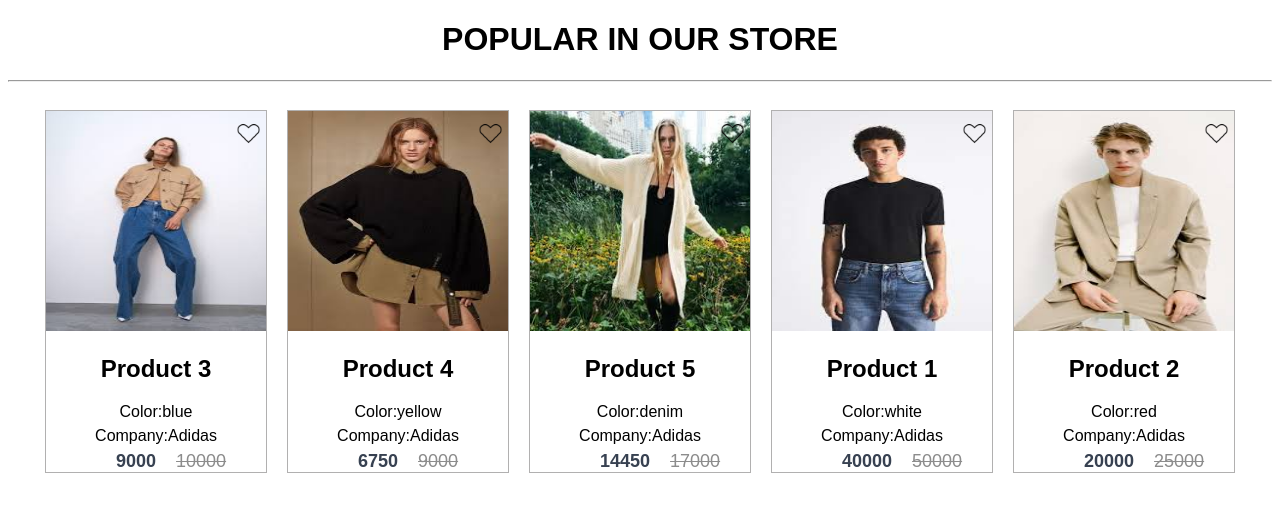
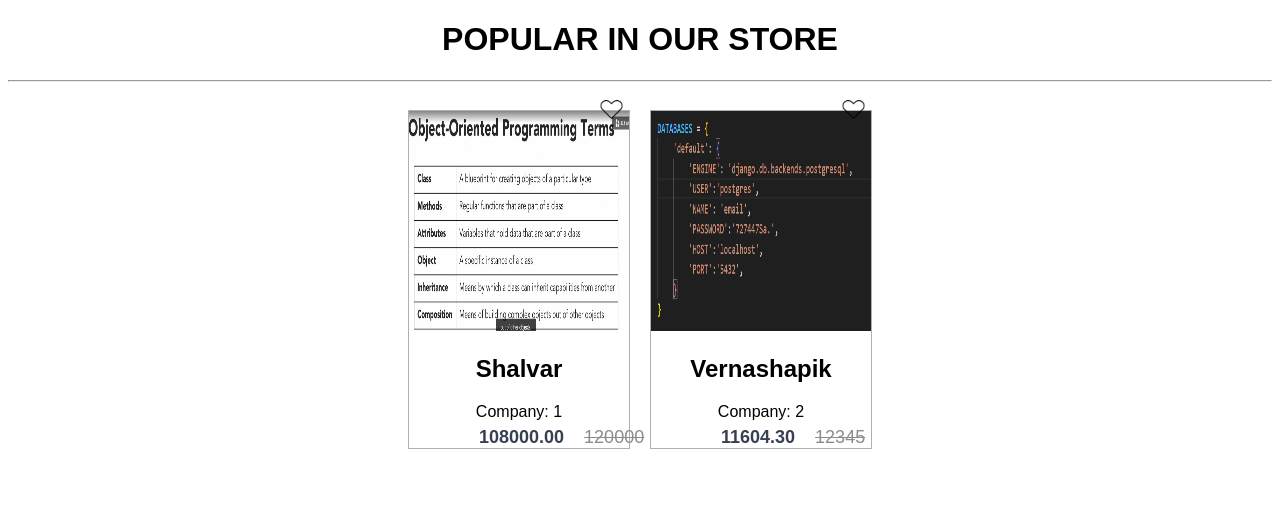
Before and after one commit to sargismnoyan01/WebSite-Frontend, a Django app: page / in a window 1280 px wide. Shown: the part 262-774 px from the top of the page. Run offline with Django 5.2, Linux system fonts and the light colour scheme; data comes from the database, SQL or seed files in the repository; both versions use the stored data as it was after the commit.

Commit message:
product-cart

```diff
--- a/MyProject/main/static/js/product.js
+++ b/MyProject/main/static/js/product.js
@@ -1,72 +1,52 @@
-const data = [
-    { id: 1, name: "Product 1",description:"white",company: "Adidas",price:"50000",discount:"20%", image: '../Images/menitem3.jpg', hoverImage: '../Images/person2.png' },
-    { id: 2, name: "Product 2", description:"red",company: "Adidas",price:"25000",discount:"20%", image: "../Images/menitem10.jpg", hoverImage: '../Images/person2.png' },
-    { id: 3, name: "Product 3", description:"blue",company: "Adidas",price:"10000",discount:"10%", image: "../Images/womenitem1.jpg", hoverImage: '../Images/person2.png' },
-    { id: 4, name: "Product 4", description:"yellow",company: "Adidas",price:"9000",discount:"25%", image: "../Images/womenitem5.jpg", hoverImage: '../Images/person2.png' },
-    { id: 5, name: "Product 5", description:"denim",company: "Adidas",price:"17000",discount:"15%", image: "../Images/womenitem9.jpg", hoverImage: '../Images/person2.png' },
-];
-const icon = '../Images/heart.png'
+// product.js
+const icon = '../Images/heart.png';
 const redIcon = '../Images/red-hearticon.png';
-const shuffleArray = (array) => {
-    for (let i = array.length - 1; i > 0; i--) {
-        const j = Math.floor(Math.random() * (i + 1));
-        [array[i], array[j]] = [array[j], array[i]];
-    }
-    return array;
-};
 
 const renderProducts = (Productdata) => {
     const productList = document.getElementById('product-list');
     productList.innerHTML = '';
 
     const discountedValue = (price, dis) => {
-        const discountPercent = parseFloat(dis); // Convert discount to a number
-        return price - (price * (discountPercent / 100));
+        return price - (price * (dis / 100));
     };
 
     Productdata.forEach(item => {
+        const product = item.fields;
         const productCard = document.createElement('div');
         productCard.className = 'product-card';
         productCard.innerHTML = `
-            <img src="${item.image}" alt="${item.name}" class="product-image" />
-            <h2>${item.name}</h2>
-            <p>Color:${item.description}</p>
-            <p>Company:${item.company}</p>
+            <img src="${product.img}" alt="${product.name}" class="product-image" />
+            <h2>${product.name}</h2>
+            <p>Company: ${product.company}</p>
             <div class='product-prices'>
-            <div class='product-price-new'>${discountedValue(item.price, item.discount)}</div>
-            <div class='product-price-old'>${item.price}</div>
-            <img src = "${icon}" alt ="" class ="heart-icon" />
-        </div>
+                <div class='product-price-new'>${discountedValue(product.price_old, product.discount).toFixed(2)}</div>
+                <div class='product-price-old'>${product.price_old}</div>
+                <img src = "${icon}" alt ="" class ="heart-icon" />
+            </div>
         `;
 
         const productImage = productCard.querySelector('.product-image');
         const heartIcon = productCard.querySelector('.heart-icon');
 
-        // Add mouse enter and leave event listeners
         productImage.addEventListener('mouseenter', () => {
-
-            productImage.src = item.hoverImage; // Change to hover image
+            productImage.src = `${product.image_2}`;
         });
 
         productImage.addEventListener('mouseleave', () => {
-            productImage.src = item.image; // Change back to original image
+            productImage.src = `${product.img}`;
         });
 
         heartIcon.addEventListener('click', () => {
-            // Check if the heart icon is the original icon
             if (heartIcon.src.includes('heart.png')) {
-                heartIcon.src = redIcon; // Change to red heart
+                heartIcon.src = redIcon;
             } else {
-                heartIcon.src = icon; // Change back to original heart
+                heartIcon.src = icon;
             }
         });
+
         productList.appendChild(productCard);
     });
 };
 
-const fetchData = () => {
-    const shuffledData = shuffleArray(data);
-    renderProducts(shuffledData);
-};
-
-fetchData();
+// Use the dynamic data
+renderProducts(productData);
--- a/MyProject/main/templates/product.html
+++ b/MyProject/main/templates/product.html
@@ -13,6 +13,12 @@
         <hr />
         <div class="product-item" id="product-list"></div>
     </div>
+
+    <!-- Pass product data to JavaScript -->
+    <script type="text/javascript">
+        const productData = {{ product_data|safe }};
+    </script>
+
     <script src="{% static 'js/product.js' %}" type="module"></script>
 </body>
 </html>
--- a/MyProject/main/views.py
+++ b/MyProject/main/views.py
@@ -5,6 +5,8 @@ from django.views.generic import ListView,DetailView
 from .forms import *
 from django.contrib import messages
 from .models import *
+from django.core.serializers import serialize
+import json
 
 
 
@@ -16,14 +18,16 @@ class HomeListView(ListView):
     def get(self,request):
         category = Category.objects.all()
         subcategory = SubCategory.objects.all()
-        product = MainProduct.objects.all()
+        products = MainProduct.objects.all()
+        product_data = json.loads(serialize('json', products))
 
 
 
         context = {
             'category':category,
             'subcategory':subcategory,
-            'product':product,
+            'product_data':product_data,
+
                   }
 
 
```
Also changed, not shown: MyProject/db.sqlite3, MyProject/media/media/products/Screenshot_2023-07-29_222419.png (added), MyProject/media/media/products/Screenshot_2024-06-21_094457.png (added).
